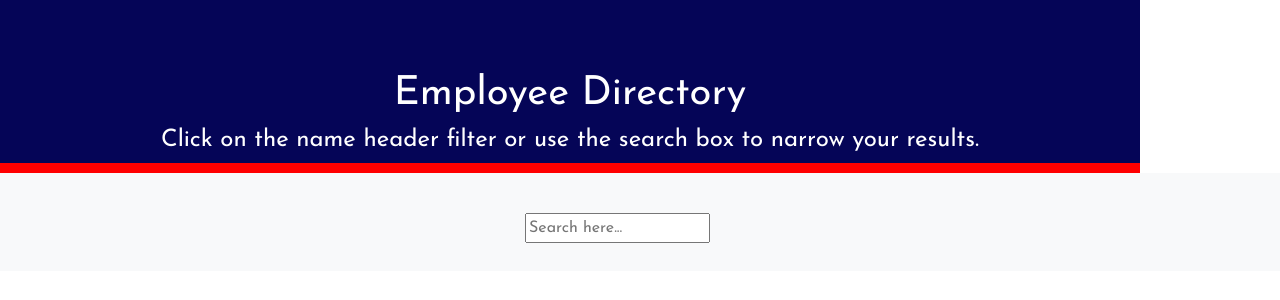
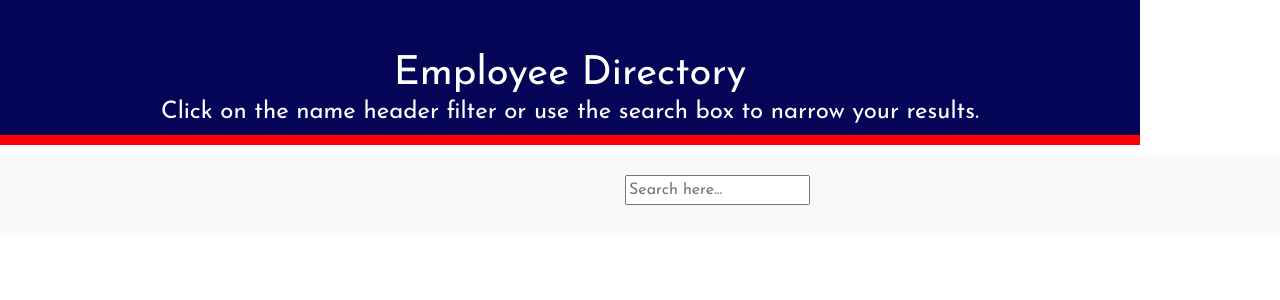
Before and after one commit to stacyo23/EmployeeDirectory, a React (Create React App) app in the folder employee-directory/: page / in a window 1280 px wide. Shown: the top 300 px of the page. Built offline with nearby package versions, Linux system fonts and the light colour scheme; no server answers.

Commit message:
playing with css to get it to look right

```diff
--- a/employee-directory/src/components/Header/index.css
+++ b/employee-directory/src/components/Header/index.css
@@ -3,17 +3,17 @@ body {
 }
 
 .container {
-    margin-top: 0px;
     color: white;
     background-color: rgb(5, 5, 87);
-    width: 2500px;
-    margin:0px;
-
-   padding-top: 70px;
+    margin:0;
+    padding: 0;
+    width: 200%;
+   padding-top: 50px;
    border-bottom: 10px solid red;
-
+   margin-bottom: 10px;
 }
 
 h1 {
     margin-top: 0px;
+    margin: 0 auto;
 }
--- a/employee-directory/src/components/Header/index.js
+++ b/employee-directory/src/components/Header/index.js
@@ -4,7 +4,7 @@ import "./index.css";
 
 const Header = () => {
     return (
-        <div className="container container-fluid">
+        <div className="container">
 
         <h1>Employee Directory</h1>
         <h4>Click on the name header filter or use the search box to narrow your results.</h4>
--- a/employee-directory/src/components/SearchForm/index.css
+++ b/employee-directory/src/components/SearchForm/index.css
@@ -4,9 +4,9 @@ body {
 }
 
 input {
-    margin-top: 20px;
     font-family: Josefin Sans;
     height: 30px;
     width: auto;
-    margin-left: 500px;
+    margin-left: 600px;
+
 }
--- a/employee-directory/src/components/SearchForm/index.js
+++ b/employee-directory/src/components/SearchForm/index.js
@@ -10,7 +10,7 @@ const SearchForm = () => {
            <label htmlFor="Search" >
                <input
                type="text"
-               Placeholder="Search here..."
+               placeholder="Search here..."
                onChange={(e) => {
                    context.handleSearchChange(e)}} />
            </label>
--- a/employee-directory/src/components/Wrapper/index.css
+++ b/employee-directory/src/components/Wrapper/index.css
@@ -0,0 +1,3 @@
+.container {
+    width: 100%;
+}
```
